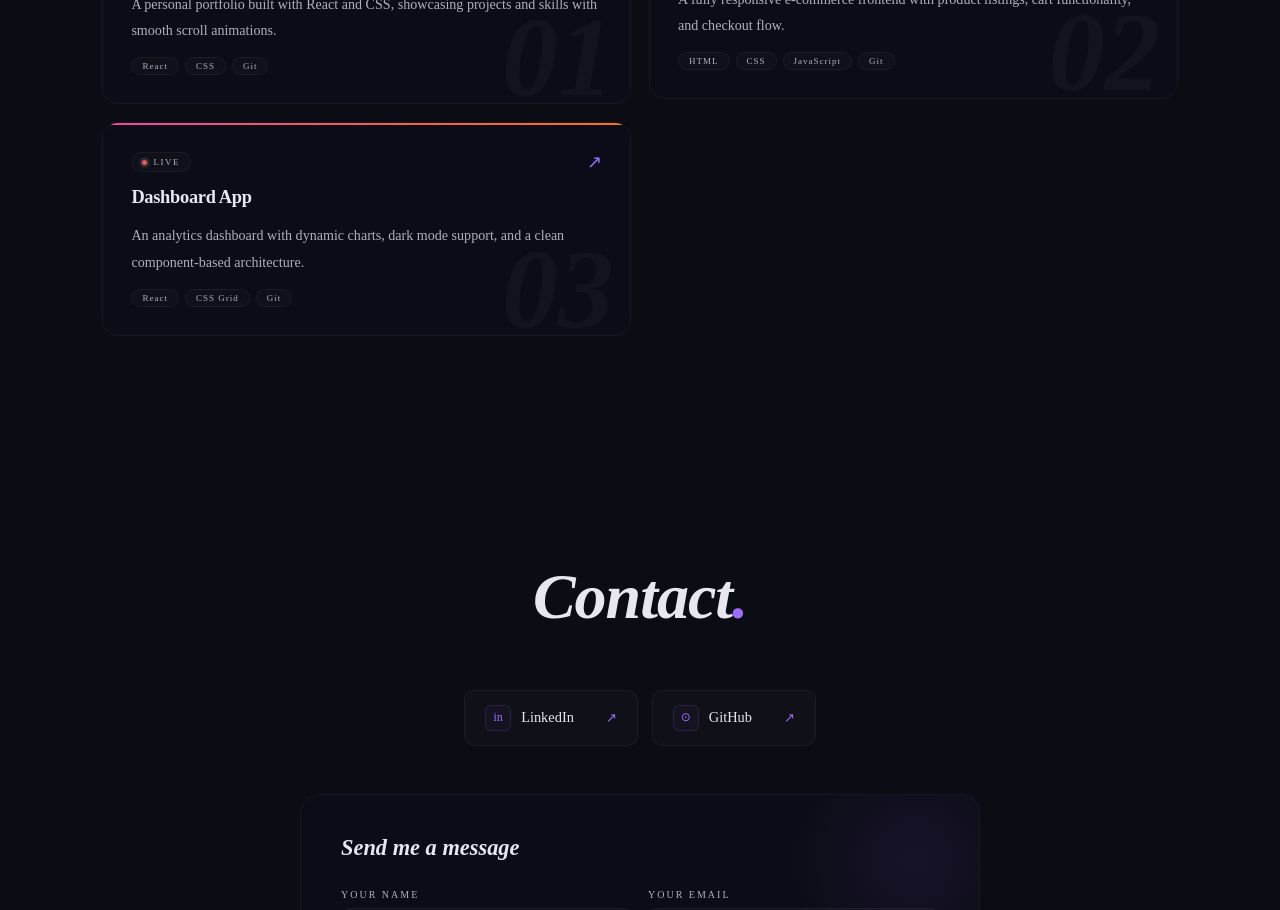
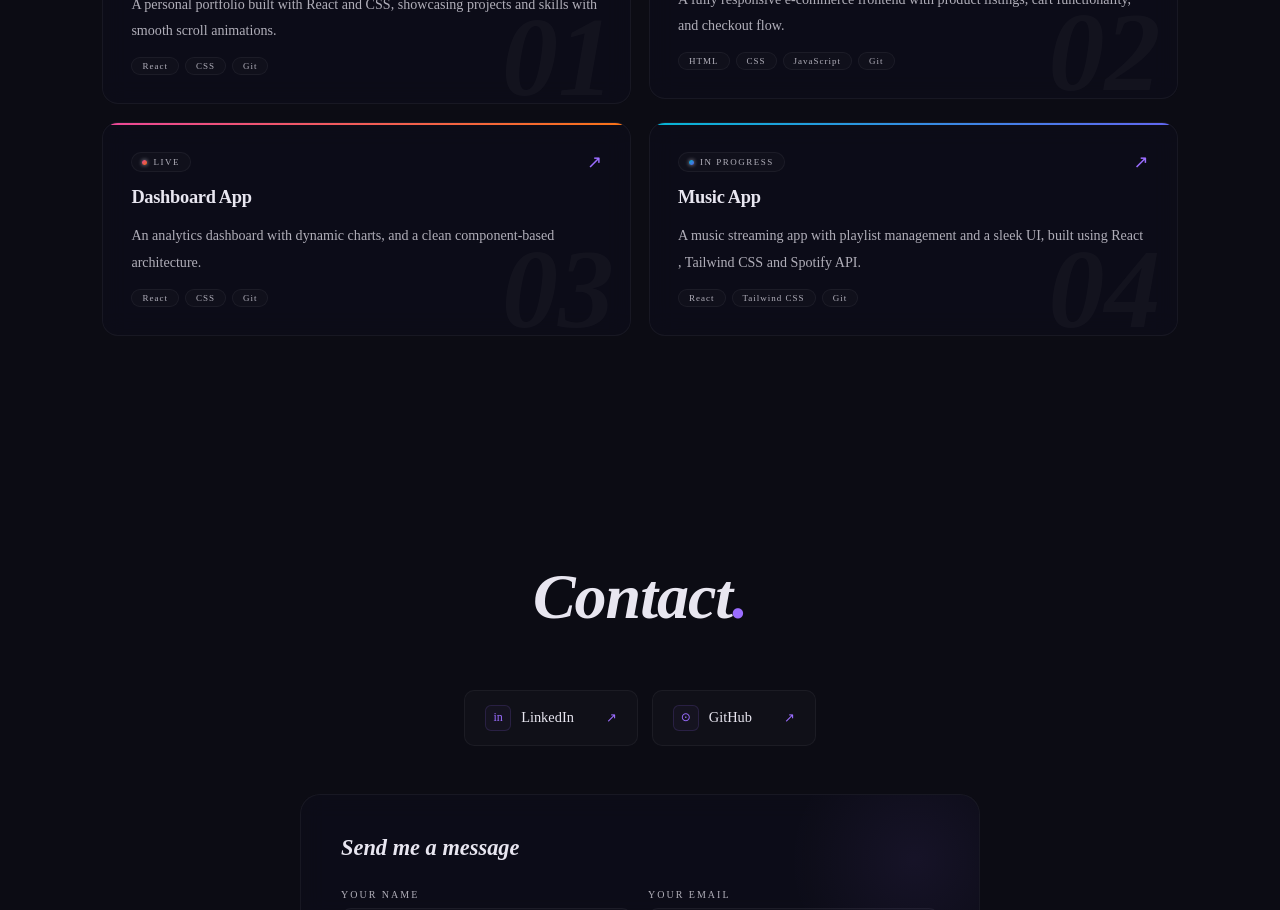
Before and after one commit to Guravh/Portfolio, a React (Vite) app: page / in a window 1280 px wide. Shown: the part 2320-3230 px from the top of the page. Built offline with nearby package versions, Linux system fonts and the light colour scheme; a web font is replaced by a local one.

Commit message:
Project section updated

```diff
--- a/src/Data/index.js
+++ b/src/Data/index.js
@@ -101,16 +101,17 @@ const PROJECTS = [
 	},
 	{
 		title: "Dashboard App",
-		desc: "An analytics dashboard with dynamic charts, dark mode support, and a clean component-based architecture.",
-		tags: ["React", "CSS Grid", "Git"],
+		desc: "An analytics dashboard with dynamic charts, and a clean component-based architecture.",
+		tags: ["React", "CSS", "Git"],
 		link: "https://dashboard-app-eta-tawny.vercel.app/",
 		status: "Live",
 	},
-	// {
-	// 	title: "Landing Page",
-	// 	desc: "A modern SaaS landing page with animated hero section, feature highlights, and a contact form.",
-	// 	tags: ["HTML", "CSS", "JavaScript"],
-	// 	link: "#",
-	// },
+	{
+		title: "Music App",
+		desc: "A music streaming app with playlist management and a sleek UI, built using React , Tailwind CSS and Spotify API.",
+		tags: ["React", "Tailwind CSS", "Git"],
+		link: "#",
+		status: "In Progress",
+	},
 ];
 export { NAV_LINKS, SKILLS_TICKER, EXPERIENCES, CONTACTS, PROJECTS };
```
